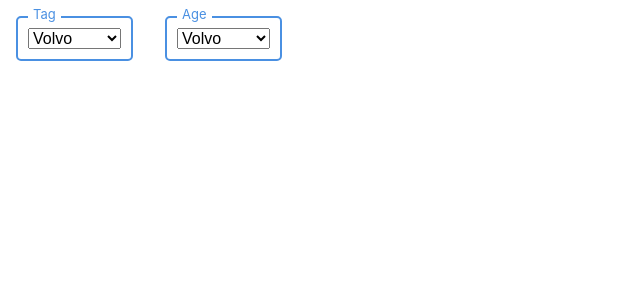
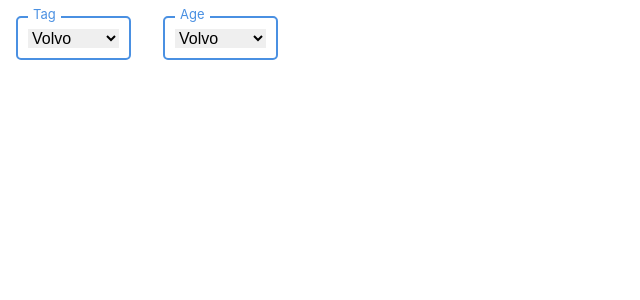
Before and after one commit to nick5616/extensible-drop-down, a React (Create React App) app: page / in a window 1280 px wide. Shown: the top 300 px of the page, without its empty margins (0-640 px from the left). Built offline with nearby package versions, Linux system fonts and the light colour scheme.

Commit message:
no input border

```diff
--- a/src/App.css
+++ b/src/App.css
@@ -32,6 +32,7 @@
 
 .input-field{
   font-size: medium;
+  border: none;
 }
 
 .left{
--- a/src/App.js
+++ b/src/App.js
@@ -5,7 +5,7 @@
 function App() {
   return (
     <div className="main flex">
-      <DropDown label="Tag"></DropDown>
+      <DropDown label="Tag" multi></DropDown>
       <DropDown label="Age"></DropDown>
     </div>
   );
```
